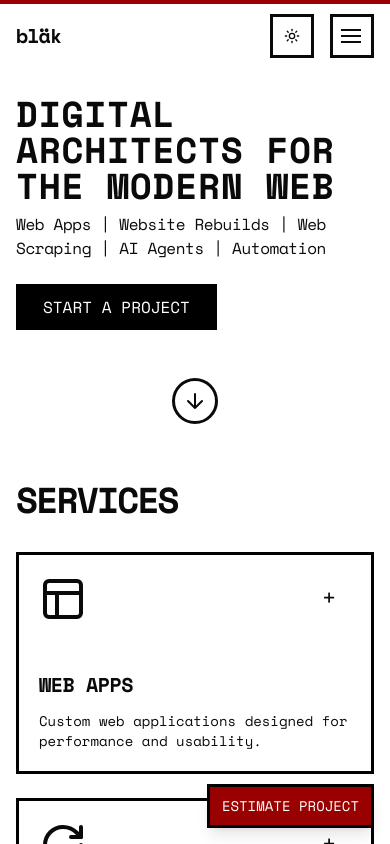
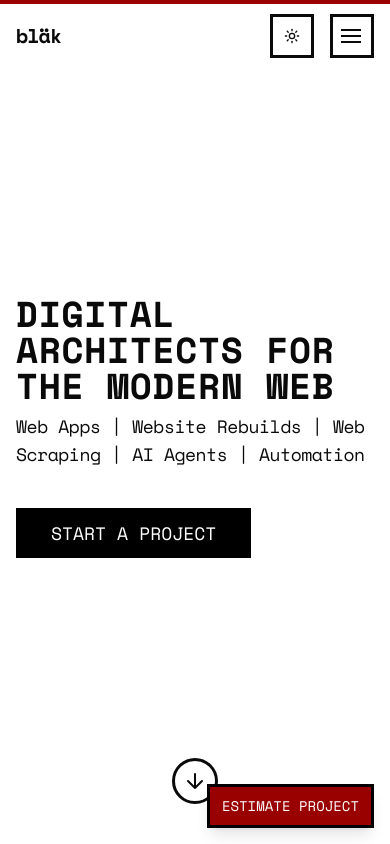
Before and after one commit to Balogunolalere/blak-website, a Next.js app: page / in a window 390 px wide. Shown: the top 844 px of the page. Built offline with nearby package versions, Linux system fonts and the light colour scheme.

Commit message:
style: enhance hero section typography and layout for improved visual appeal

```diff
--- a/components/hero-section.tsx
+++ b/components/hero-section.tsx
@@ -43,7 +43,11 @@ export default function HeroSection() {
   }
 
   return (
-    <section id="hero" className="relative flex flex-col min-h-screen px-4 md:px-12 lg:px-24">
+    <section
+      id="hero"
+      className="relative flex flex-col min-h-screen px-4 md:px-12 lg:px-24"
+      style={{ minHeight: "100dvh" }}
+    >
       {/* Header */}
       <div className="flex justify-between items-center pt-4 pb-2 h-16">
         <motion.h1
@@ -126,16 +130,16 @@ export default function HeroSection() {
           transition={{ duration: 0.7, delay: 0.2 }}
           className="max-w-screen-xl mx-auto"
         >
-          <h2 className="font-mono text-4xl sm:text-5xl md:text-7xl lg:text-9xl font-bold leading-[1.1] tracking-[0.02em] max-w-7xl">
+          <h2 className="font-mono text-5xl sm:text-6xl md:text-8xl lg:text-9xl font-bold leading-[1.0] tracking-[0.02em] max-w-7xl">
             DIGITAL ARCHITECTS FOR THE MODERN WEB
           </h2>
-          <p className="font-mono text-base sm:text-lg md:text-xl mt-4 sm:mt-6 tracking-tight">
+          <p className="font-mono text-lg sm:text-xl md:text-2xl mt-8 sm:mt-10 tracking-tight">
             Web Apps | Website Rebuilds | Web Scraping | AI Agents | Automation
           </p>
-          <div className="mt-6 sm:mt-8">
+          <div className="mt-10 sm:mt-12">
             <Button
               onClick={() => scrollToSection("contact")}
-              className="font-mono text-base sm:text-lg bg-black text-white hover:bg-brand border-3 border-black rounded-none px-6 sm:px-8 py-2 sm:py-4 h-auto dark:bg-white dark:text-black dark:hover:bg-brand dark:hover:text-white"
+              className="font-mono text-lg sm:text-xl bg-black text-white hover:bg-brand border-3 border-black rounded-none px-8 py-4 sm:px-10 sm:py-5 h-auto dark:bg-white dark:text-black dark:hover:bg-brand dark:hover:text-white"
             >
               START A PROJECT
             </Button>
@@ -144,7 +148,7 @@ export default function HeroSection() {
       </div>
 
       {/* Footer */}
-      <div className="mt-12 sm:mt-16 md:mt-auto mb-8 flex justify-center">
+      <div className="mt-auto mb-8 flex justify-center">
         <button
           onClick={() => scrollToSection("services")}
           aria-label="Scroll down"
```
